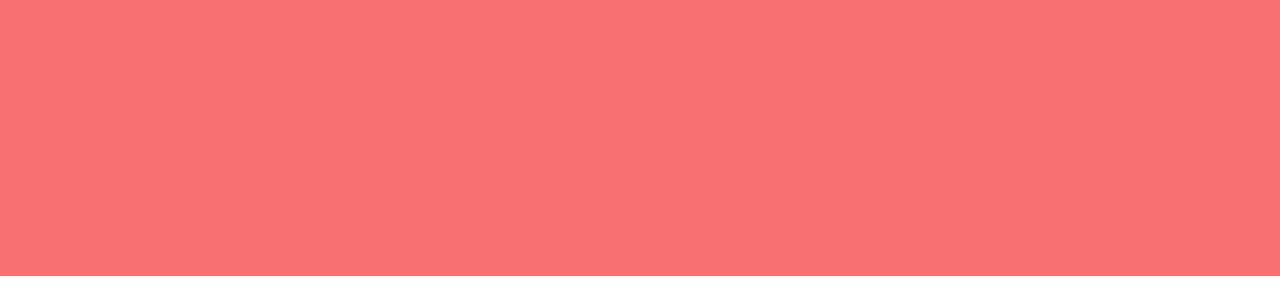
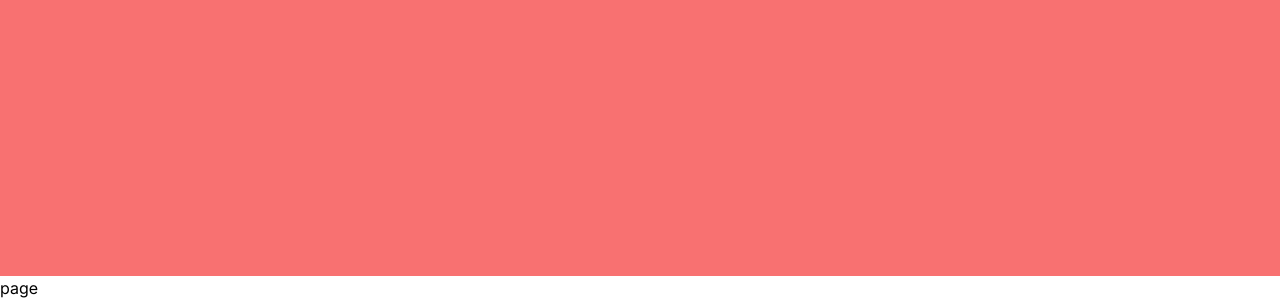
Before and after one commit to Suyash-shinde/Smart-Inventory, a Next.js app in the folder client/: page / in a window 1280 px wide. Shown: the part 524-824 px from the top of the page. Before the commit the page ends 800 px from the top, so only its background shows below. Built offline with nearby package versions, Linux system fonts and the light colour scheme.

Commit message:
dashboard page

```diff
--- /dev/null
+++ b/client/src/app/Dashboard/page.js
@@ -0,0 +1,9 @@
+import React from 'react'
+
+const page = () => {
+  return (
+    <div>page</div>
+  )
+}
+
+export default page
--- a/client/src/app/page.js
+++ b/client/src/app/page.js
@@ -1,9 +1,10 @@
 import Image from "next/image";
-
+import Dashboard from './Dashboard/page.js'
 export default function Home() {
   return (
     <>
       <div className="w-screen h-screen bg-red-400"></div>
+      <Dashboard/>
     </>
   );
 }
```
